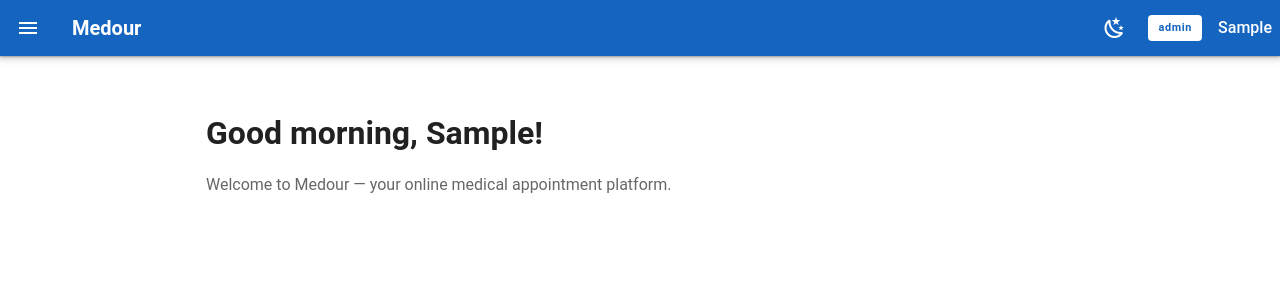
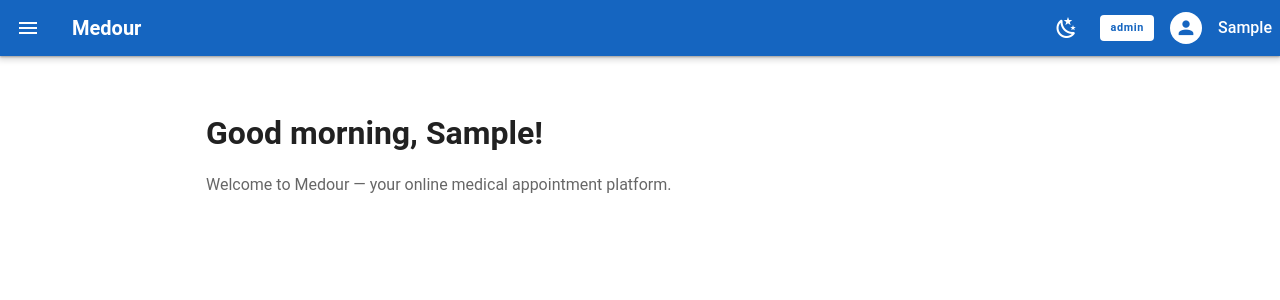
Before and after one commit to mcasvean/medour, a Vue app in the folder client/: page / in a window 1280 px wide. Shown: the top 300 px of the page. Built offline with nearby package versions, Linux system fonts and the light colour scheme; no server answers; sample sign-in values are in the browser's storage.

Commit message:
feat: always show avatar placeholder in header when no profile picture
Replace conditional VAvatar with always-visible avatar: shows the
uploaded photo when set, mdi-account icon on white background otherwise.
Removes the empty gap between role chip and username for users without
a profile picture.

```diff
--- a/client/src/App.vue
+++ b/client/src/App.vue
@@ -37,8 +37,9 @@
             >
               {{ authStore.user?.role }}
             </VChip>
-            <VAvatar v-if="authStore.user?.profilePicture" size="32" rounded="circle">
-              <VImg :src="authStore.user.profilePicture" cover />
+            <VAvatar size="32" rounded="circle" color="white">
+              <VImg v-if="authStore.user?.profilePicture" :src="authStore.user.profilePicture" cover />
+              <VIcon v-else icon="mdi-account" color="primary" size="22" />
             </VAvatar>
             <span class="text-white text-body-2 d-none d-sm-inline font-weight-medium">
               {{ authStore.user?.firstName }} {{ authStore.user?.surname }}
```
